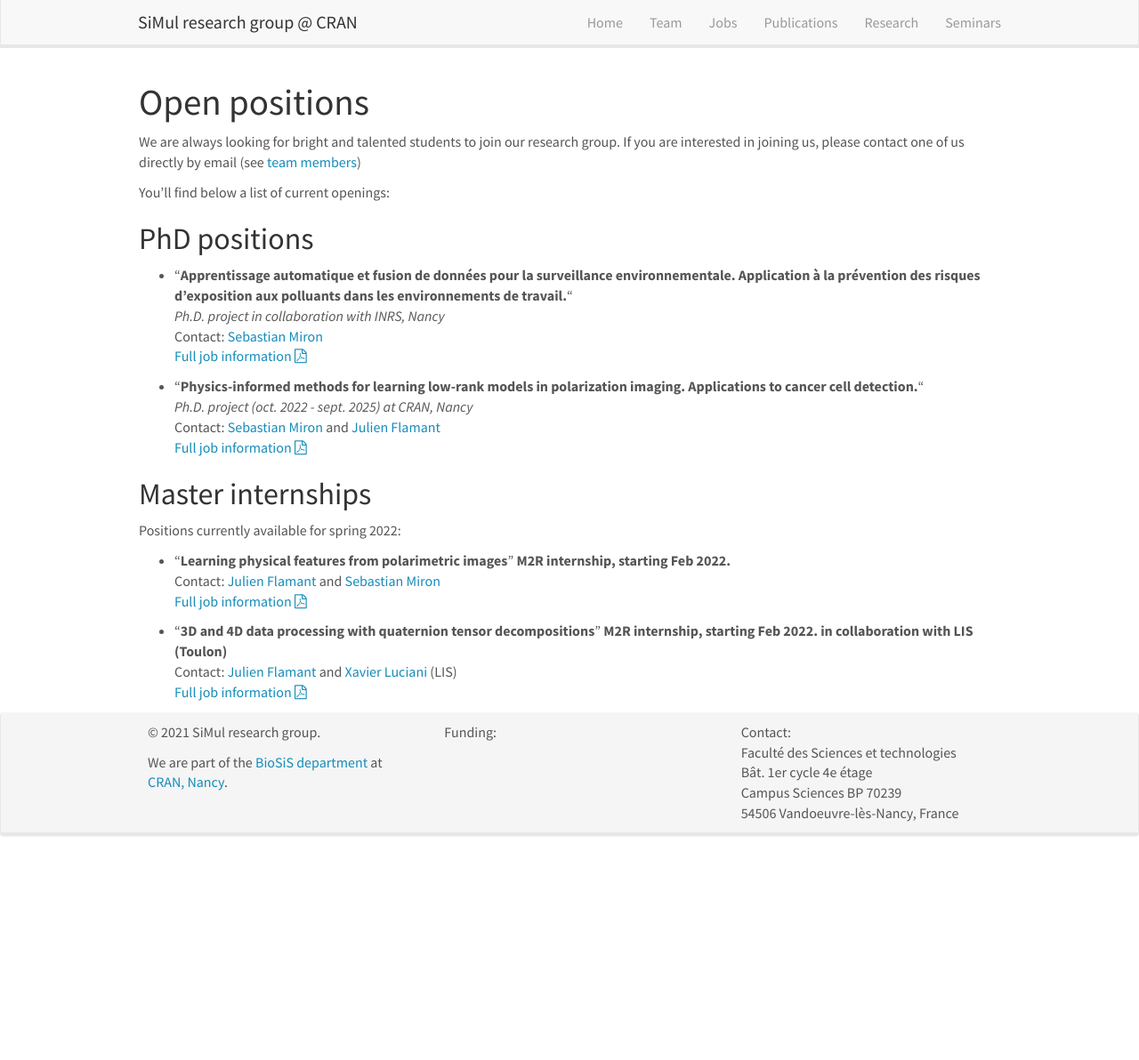
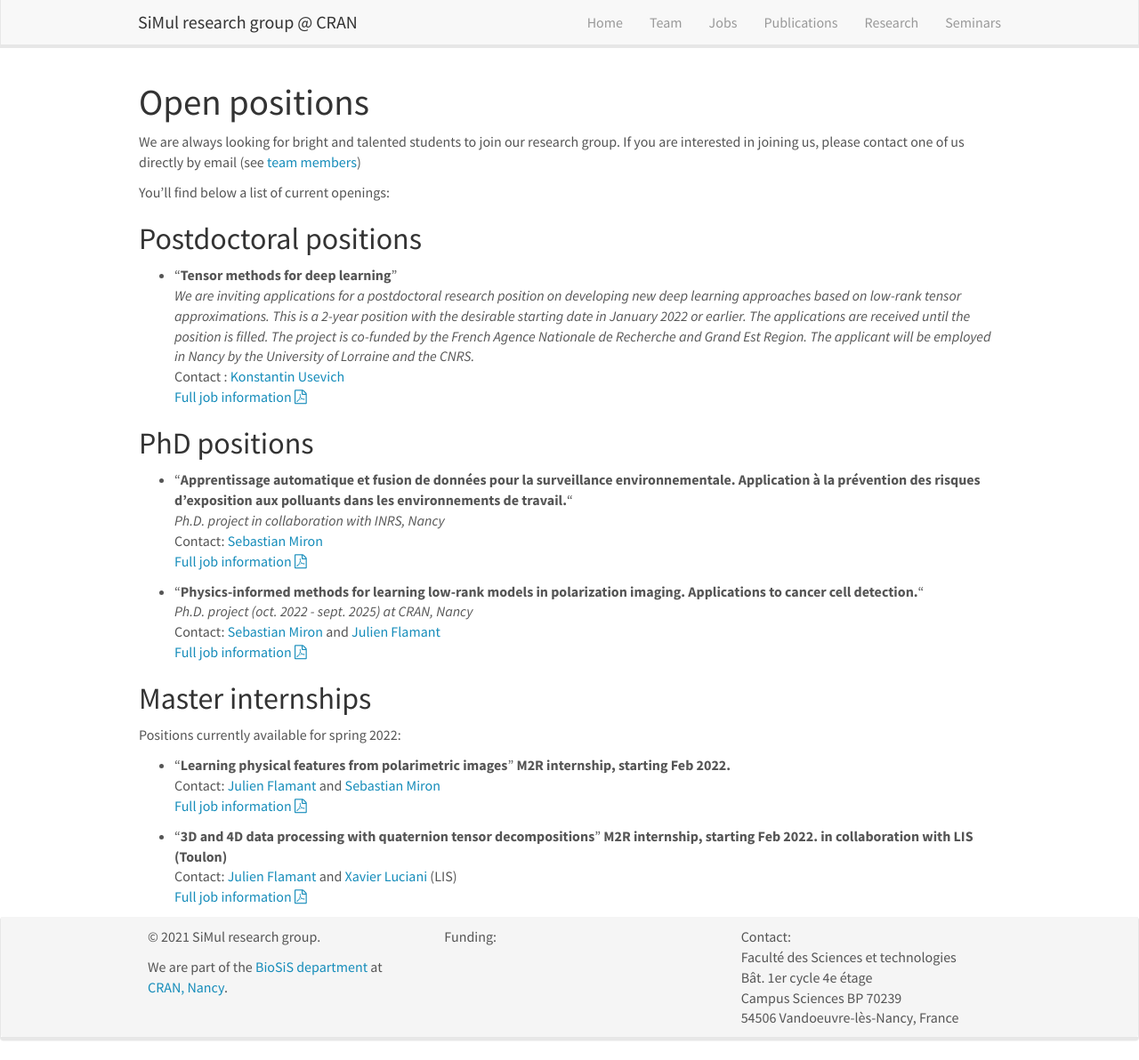
Before and after one commit to cran-simul/cran-simul.github.io_old, a Jekyll site: the page built from _pages/openings.md, in a window 1280 px wide and 1192 px high. Shown: the whole window at 89% size. Built offline with Jekyll 4.4.1, drawn with Linux system fonts in a browser that asks for light colours; nearby versions of some CDN libraries.

Commit message:
add new postdoc position

```diff
--- a/_pages/openings.md
+++ b/_pages/openings.md
@@ -12,6 +12,13 @@ We are always looking for bright and talented students to join our research grou
 If you are interested in joining us, please contact one of us directly by email (see [team members](team/))
 
 You'll find below a list of current openings:
+## Postdoctoral positions
+
+* "**Tensor methods for deep learning**" <br/>
+*We are inviting applications for a postdoctoral research position on developing new deep learning approaches based on low-rank tensor approximations. This is a 2-year position with the desirable starting date in January 2022 or earlier. The applications are received until the position is filled. The project is co-funded by the French Agence Nationale de Recherche and Grand Est Region. The applicant will be employed in Nancy by the University of Lorraine and the CNRS.*
+<br/>
+Contact : [Konstantin Usevich](mailto:konstantin.usevich@univ-lorraine.fr)<br />
+<a href="/assets/jobs/postdoc-2021-nn-tensors_0.pdf">Full job information <span class="fa fa-file-pdf-o"></span></a>
 
 ## PhD positions
 
```
Also changed, not shown: 1 other file.
